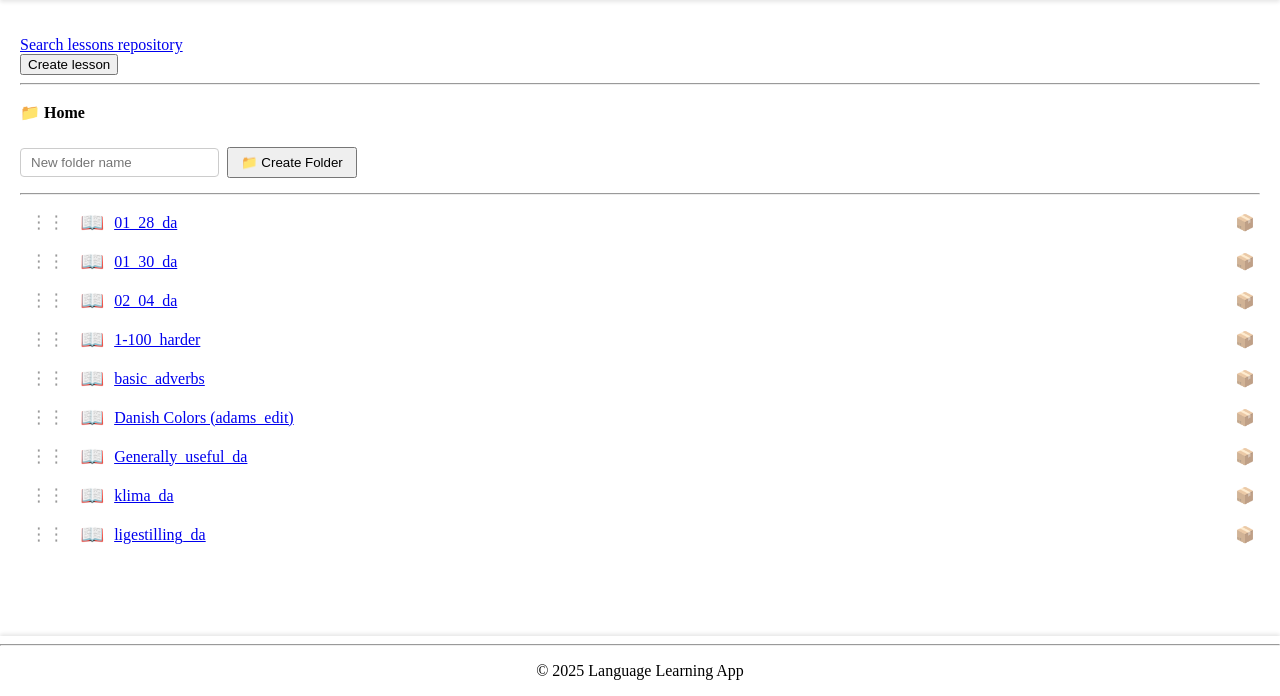
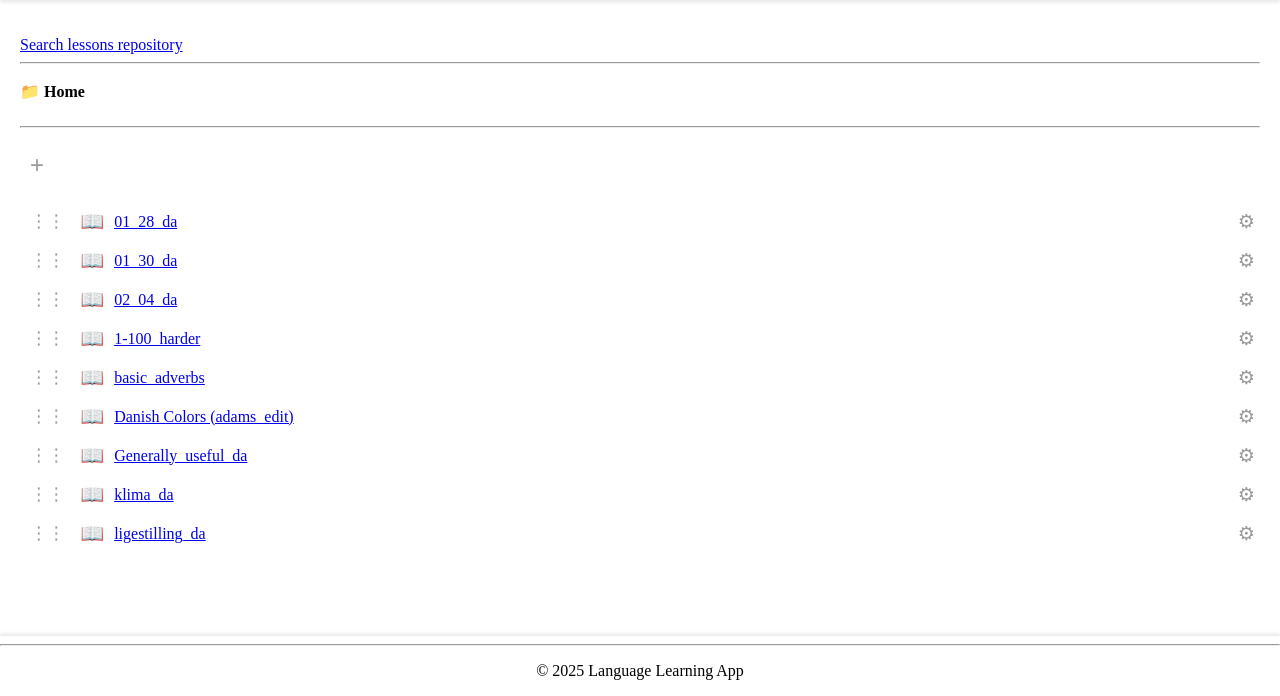
Before and after one commit to AdamRogowski/LanguageLearningApp, a Django app: page /my-lessons/4/directory/4/ in a window 1280 px wide. Shown: the part 104-800 px from the top of the page. Run offline with Django 5.2, Linux system fonts and the light colour scheme; a user stored in the database is signed in; data comes from the database, SQL or seed files in the repository; both versions use the stored data as it was after the commit.

Commit message:
Enchanceoption bar for folder/lesson list in my_lessons

```diff
--- a/base/templates/base/edit_lesson.html
+++ b/base/templates/base/edit_lesson.html
@@ -3,8 +3,6 @@
 {% block content %}
 
 {% include 'base/includes/breadcrumb.html' %}
-
-<h1><a href="{% url 'my-lessons' my_lesson.user.id %}">{{my_lesson.user.username}}'s lessons</a></h1>
 <h2><a href="{% url 'my-lesson-details' my_lesson.id %}">{{ my_lesson.lesson.title }}</a></h2>
 
 <a href="{% url 'reset-progress' my_lesson.id %}"><button>Reset Progress</button></a>
--- a/base/templates/base/edit_word.html
+++ b/base/templates/base/edit_word.html
@@ -4,7 +4,6 @@
 
 {% include 'base/includes/breadcrumb.html' %}
 
-<h1><a href="{% url 'my-lessons' my_word.user_lesson.user.id %}">{{my_word.user_lesson.user.username}}'s lessons</a></h1>
 <h2><a href="{% url 'my-lesson-details' my_word.user_lesson.id %}">{{ my_word.user_lesson.lesson.title }}</a></h2>
 
 <form method="POST" action="">
--- a/base/templates/base/move_lesson.html
+++ b/base/templates/base/move_lesson.html
@@ -18,7 +18,7 @@
 
     <div class="form-actions">
         <button type="submit">Move Lesson</button>
-        <a href="{% url 'my-lesson-details' user_lesson.id %}">
+        <a href="{{ cancel_url }}">
             <button type="button">Cancel</button>
         </a>
     </div>
--- a/base/templates/base/my_lessons.html
+++ b/base/templates/base/my_lessons.html
@@ -3,10 +3,6 @@
 {% block content %}
 <a href="{% url 'lessons-repository' %}">Search lessons repository</a>
 <br>
-
-<a href="{% url 'create-lesson' %}">
-    <button type="button">Create lesson</button>
-</a>
 
 <hr>
 
@@ -27,16 +23,18 @@
     {% endfor %}
 </nav>
 
-<!-- Create New Folder Form -->
-<div class="create-directory-form">
-    <form method="POST" action="{% url 'create-directory' current_directory.id %}" style="display: inline-flex; gap: 8px; align-items: center;">
-        {% csrf_token %}
-        <input type="text" name="name" placeholder="New folder name" required maxlength="255">
-        <button type="submit">📁 Create Folder</button>
-    </form>
+<hr>
+
+<!-- Add New Dropdown -->
+<div class="add-new-dropdown">
+    <div class="dropdown">
+        <button class="dropdown-btn add-btn" data-menu="add-menu">&#43;</button>
+        <div class="dropdown-menu" id="add-menu">
+            <a href="{% url 'create-lesson' %}">Create Lesson</a>
+            <a href="{% url 'create-directory' current_directory.id %}">Create Folder</a>
+        </div>
+    </div>
 </div>
-
-<hr>
 
 <!-- Hidden form for drag-and-drop operations -->
 <form id="move-item-form" method="POST" style="display: none;">
@@ -61,9 +59,14 @@
                 <span class="directory-icon">📁</span>
                 <a href="{% url 'my-lessons-directory' user.id subdir.id %}" class="directory-link">{{ subdir.name }}</a>
                 <span class="directory-actions">
-                    <a href="{% url 'rename-directory' subdir.id %}" title="Rename">✏️</a>
-                    <a href="{% url 'move-directory' subdir.id %}" title="Move">📦</a>
-                    <a href="{% url 'delete-directory' subdir.id %}" title="Delete">🗑️</a>
+                    <div class="dropdown">
+                        <button class="dropdown-btn" data-menu="dir-{{ subdir.id }}">&#9881;</button>
+                        <div class="dropdown-menu" id="dir-{{ subdir.id }}">
+                            <a href="{% url 'rename-directory' subdir.id %}">Rename</a>
+                            <a href="{% url 'move-directory' subdir.id %}">Move</a>
+                            <a href="{% url 'delete-directory' subdir.id %}">Delete</a>
+                        </div>
+                    </div>
                 </span>
             </div>
         {% endfor %}
@@ -82,7 +85,17 @@
                 <span class="lesson-icon">📖</span>
                 <a href="{% url 'my-lesson-details' my_lesson.id %}">{{ my_lesson.lesson.title }}</a>
                 <span class="lesson-actions">
-                    <a href="{% url 'move-lesson' my_lesson.id %}" title="Move to folder">📦</a>
+                    <div class="dropdown">
+                        <button class="dropdown-btn" data-menu="lesson-{{ my_lesson.id }}">&#9881;</button>
+                        <div class="dropdown-menu" id="lesson-{{ my_lesson.id }}">
+                            {% if user == my_lesson.lesson.author or my_lesson.lesson.access_type.name == "write" %}
+                            <a href="{% url 'edit-lesson' my_lesson.id %}">Edit</a>
+                            {% else %}
+                            <span class="disabled">Edit</span>
+                            {% endif %}
+                            <a href="{% url 'move-lesson' my_lesson.id %}">Move</a>
+                        </div>
+                    </div>
                 </span>
             </div>
         {% endfor %}
@@ -151,6 +164,75 @@
         opacity: 1;
     }
 
+    /* Dropdown Styles */
+    .dropdown {
+        position: relative;
+        display: inline-block;
+    }
+    .dropdown-btn {
+        background: none;
+        border: none;
+        cursor: pointer;
+        font-size: 1.2em;
+        color: #999;
+        padding: 0;
+        line-height: 1;
+    }
+    .dropdown-btn:hover {
+        color: #666;
+    }
+    .dropdown-menu {
+        display: none;
+        position: absolute;
+        right: 0;
+        background: white;
+        border: 1px solid #ccc;
+        border-radius: 4px;
+        box-shadow: 0 2px 5px rgba(0,0,0,0.2);
+        z-index: 1000;
+        min-width: 120px;
+    }
+    .dropdown-menu a {
+        display: block;
+        padding: 8px 12px;
+        text-decoration: none;
+        color: #333;
+        white-space: nowrap;
+    }
+    .dropdown-menu a:hover {
+        background: #f5f5f5;
+    }
+    .dropdown-menu .disabled {
+        color: #ccc;
+        cursor: not-allowed;
+        padding: 8px 12px;
+        display: block;
+    }
+
+    /* Add New Dropdown Styles */
+    .add-new-dropdown {
+        margin: 15px 0;
+        text-align: left;
+    }
+    .add-btn {
+        background: none;
+        border: none;
+        cursor: pointer;
+        font-size: 1.5em;
+        color: #999;
+        padding: 10px;
+        line-height: 1;
+    }
+    .add-btn:hover {
+        color: #666;
+    }
+    .add-new-dropdown .dropdown-menu {
+        top: 0;
+        left: 100%;
+        right: auto;
+        transform: none;
+    }
+
     /* Drag and Drop Styles */
     .drag-handle {
         cursor: grab;
@@ -177,6 +259,27 @@
 
 <script>
 document.addEventListener('DOMContentLoaded', function() {
+    // Dropdown functionality
+    const dropdownBtns = document.querySelectorAll('.dropdown-btn');
+    dropdownBtns.forEach(btn => {
+        btn.addEventListener('click', function(e) {
+            e.stopPropagation();
+            const menuId = this.dataset.menu;
+            const menu = document.getElementById(menuId);
+            // Hide all other menus
+            document.querySelectorAll('.dropdown-menu').forEach(m => {
+                if (m !== menu) m.style.display = 'none';
+            });
+            // Toggle this menu
+            menu.style.display = menu.style.display === 'block' ? 'none' : 'block';
+        });
+    });
+
+    // Close menus when clicking outside
+    document.addEventListener('click', function() {
+        document.querySelectorAll('.dropdown-menu').forEach(m => m.style.display = 'none');
+    });
+
     const draggables = document.querySelectorAll('[draggable="true"]');
     const droppables = document.querySelectorAll('.droppable');
 
--- a/base/views.py
+++ b/base/views.py
@@ -1,5 +1,6 @@
 from django.db import transaction
 from django.shortcuts import render, redirect, get_object_or_404
+from django.urls import reverse
 from django.views.decorators.http import require_http_methods
 from django.http import HttpResponse
 from django.db.models import Q  # Import Q for complex queries
@@ -1510,23 +1511,34 @@ def get_user_memory_usage(user):
 
 
 @login_required(login_url="login")
-@require_POST
 def createDirectory(request, directory_id):
     """Create a new directory within the specified parent directory."""
     parent_directory = get_object_or_404(UserDirectory, id=directory_id, user=request.user)
 
-    form = UserDirectoryForm(request.POST, user=request.user, parent_directory=parent_directory)
-    if form.is_valid():
-        directory = form.save(commit=False)
-        directory.user = request.user
-        directory.parent_directory = parent_directory
-        directory.save()
-        messages.success(request, f"Folder '{directory.name}' created successfully!")
+    if request.method == "POST":
+        form = UserDirectoryForm(request.POST, user=request.user, parent_directory=parent_directory)
+        if form.is_valid():
+            directory = form.save(commit=False)
+            directory.user = request.user
+            directory.parent_directory = parent_directory
+            directory.save()
+            messages.success(request, f"Folder '{directory.name}' created successfully!")
+            return redirect("my-lessons-directory", pk=request.user.id, directory_id=parent_directory.id)
+        else:
+            for error in form.errors.values():
+                messages.error(request, error[0])
     else:
-        for error in form.errors.values():
-            messages.error(request, error[0])
-
-    return redirect("my-lessons-directory", pk=request.user.id, directory_id=parent_directory.id)
+        form = UserDirectoryForm(user=request.user, parent_directory=parent_directory)
+
+    # Build breadcrumb for parent directory
+    breadcrumb_path = parent_directory.get_path()
+
+    context = {
+        "form": form,
+        "parent_directory": parent_directory,
+        "breadcrumb_path": breadcrumb_path,
+    }
+    return render(request, "base/create_directory.html", context)
 
 
 @login_required(login_url="login")
@@ -1676,9 +1688,12 @@ def moveLesson(request, my_lesson_id):
         if user_lesson.directory:
             form.fields["directory"].initial = user_lesson.directory
 
+    cancel_url = reverse('my-lessons-directory', kwargs={'pk': request.user.id, 'directory_id': current_directory_id}) if current_directory_id else reverse('my-lessons', kwargs={'pk': request.user.id})
+
     context = {
         "form": form,
         "user_lesson": user_lesson,
+        "cancel_url": cancel_url,
     }
     return render(request, "base/move_lesson.html", context)
 
```
Also changed, not shown: base/templates/base/create_directory.html (added, +31 -0 lines), base/templates/base/practice_feedback.html (+64 -4 lines), db.sqlite3.
